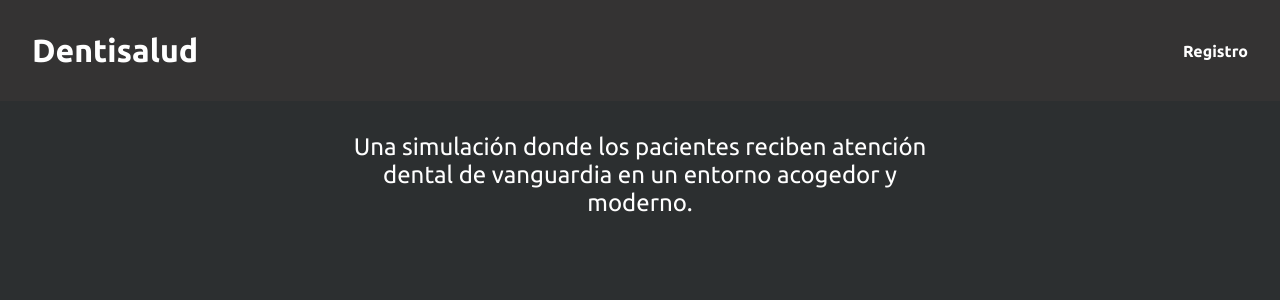
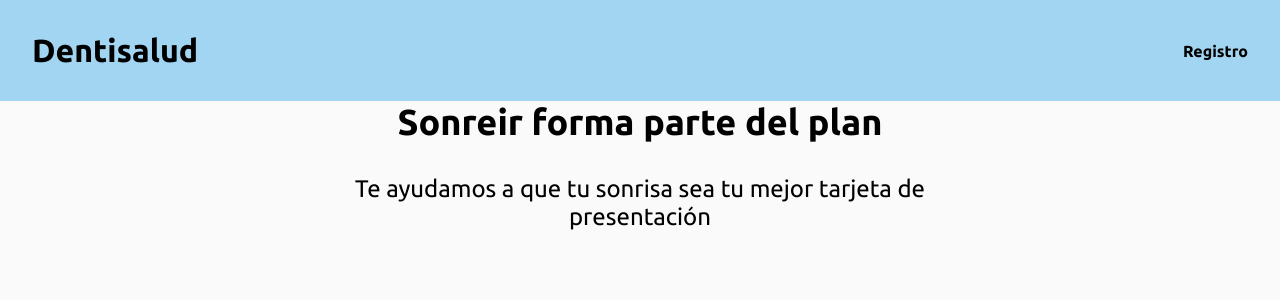
Before and after one commit to Edkiri/dental-react-ui, a React (Vite) app: page / in a window 1280 px wide. Shown: the top 300 px of the page. Built offline with nearby package versions, Linux system fonts and the light colour scheme.

Commit message:
update: choose color palette

```diff
--- /dev/null
+++ b/src/api/service-api.js
@@ -0,0 +1,6 @@
+import axios from 'axios';
+import { API_URL } from '.';
+
+export async function getAll() {
+  return axios.get(`${API_URL}/service`);
+}
--- a/src/components/Header/Header.css
+++ b/src/components/Header/Header.css
@@ -1,6 +1,6 @@
 header {
   padding: 2rem;
-  background-color: rgb(52, 51, 51);
+  background-color: var(--secondary-color);
   display: flex;
   justify-content: space-between;
   align-items: center;
--- /dev/null
+++ b/src/pages/Home/components/HomeServicesSection.jsx
@@ -0,0 +1,39 @@
+import { useEffect, useState } from 'react';
+
+import { getAll } from '../../../api/service-api';
+
+export default function HomeServiceSection() {
+  const [services, setServices] = useState([]);
+  const [loading, setLoading] = useState(true);
+  const [error, setError] = useState('');
+
+  useEffect(() => {
+    (async () => {
+      setError(false);
+      setLoading(true);
+      try {
+        const { data } = await getAll();
+        setServices(data.data.services);
+        setLoading(false);
+      } catch (err) {
+        setError(err.response.data.message);
+        setLoading(false);
+      }
+    })();
+  }, []);
+
+  return (
+    <section className="home-services-section">
+      {loading && <span>Loading...</span>}
+      {error && <span>{error}</span>}
+
+      {services.length &&
+        services.map((service) => (
+          <div className="service-card" key={`service-${service._id}`}>
+            <h5>{service.name}</h5>
+            <p>{service.description}</p>
+          </div>
+        ))}
+    </section>
+  );
+}
--- a/src/pages/Home/index.jsx
+++ b/src/pages/Home/index.jsx
@@ -1,10 +1,11 @@
+import HomeServiceSection from './components/HomeServicesSection';
+
 export default function () {
   return (
     <main>
-      <p>
-        Una simulación donde los pacientes reciben atención dental de vanguardia
-        en un entorno acogedor y moderno.
-      </p>
+      <h2>Sonreir forma parte del plan</h2>
+      <p>Te ayudamos a que tu sonrisa sea tu mejor tarjeta de presentación</p>
+      {/* <HomeServiceSection /> */}
     </main>
   );
 }
--- a/src/styles/main.css
+++ b/src/styles/main.css
@@ -1,6 +1,9 @@
 :root {
   --primary-color: #07689F;
   --secondary-color: #A2D5F2;
+  --white-color: #FAFAFA;
+  --action-color: #FF7E67;
+  --black-color: #000;
 }
 * {
   margin: 0;
@@ -10,11 +13,11 @@
 body {
   width: 100vw;
   min-height: 100vh;
-  background-color: rgb(44, 47, 48);
+  background-color: var(--white-color);
   font-family: 'Ubuntu', sans-serif;
 }
 p, h1, h2, h3, h4, h5, small, span, label, a {
-  color: white;
+  color: var(--black-color);
 }
 a {
   text-decoration: none;
```
Also changed, not shown: assets/sonrisa-perfecta.jpg (added).
